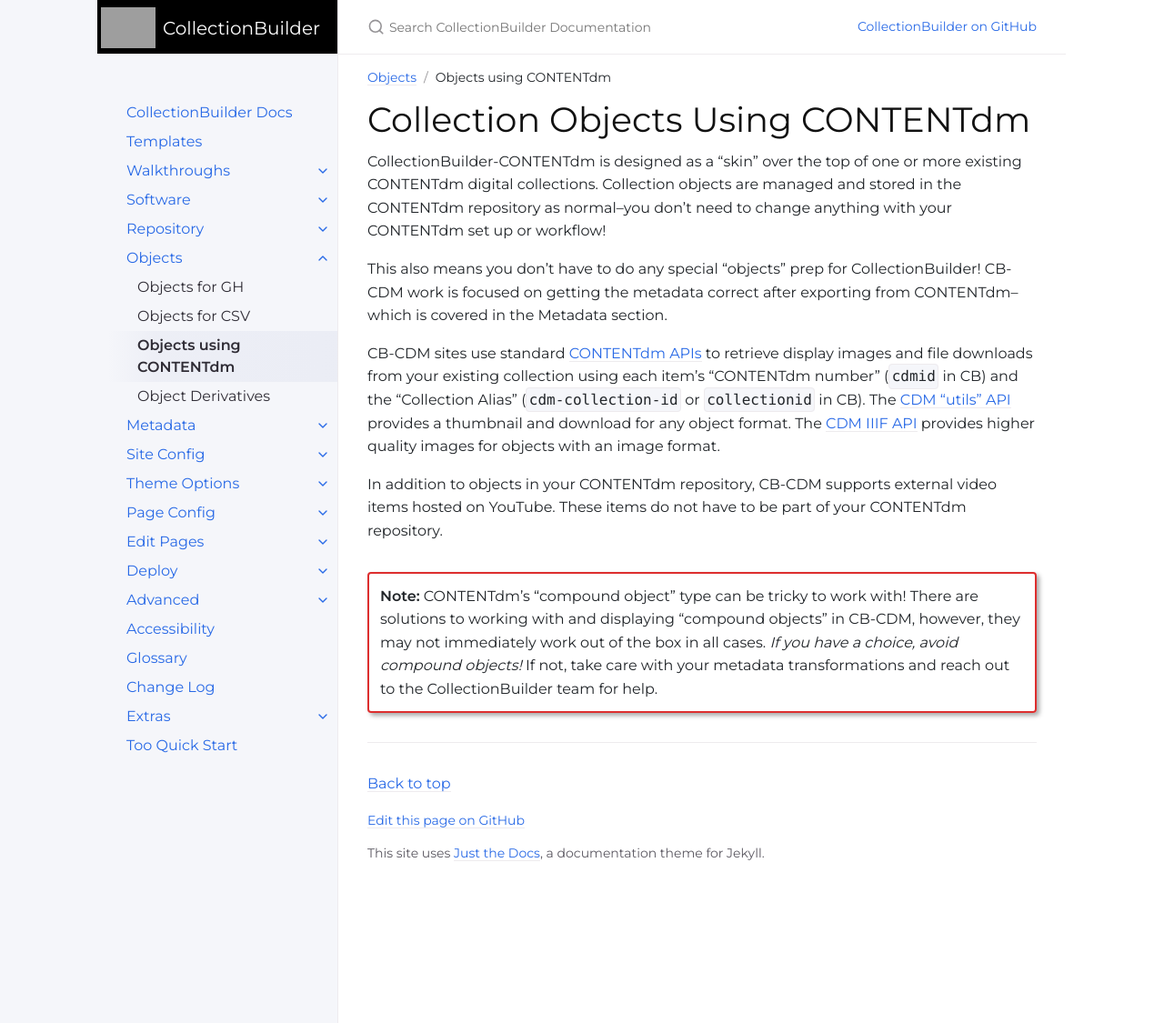
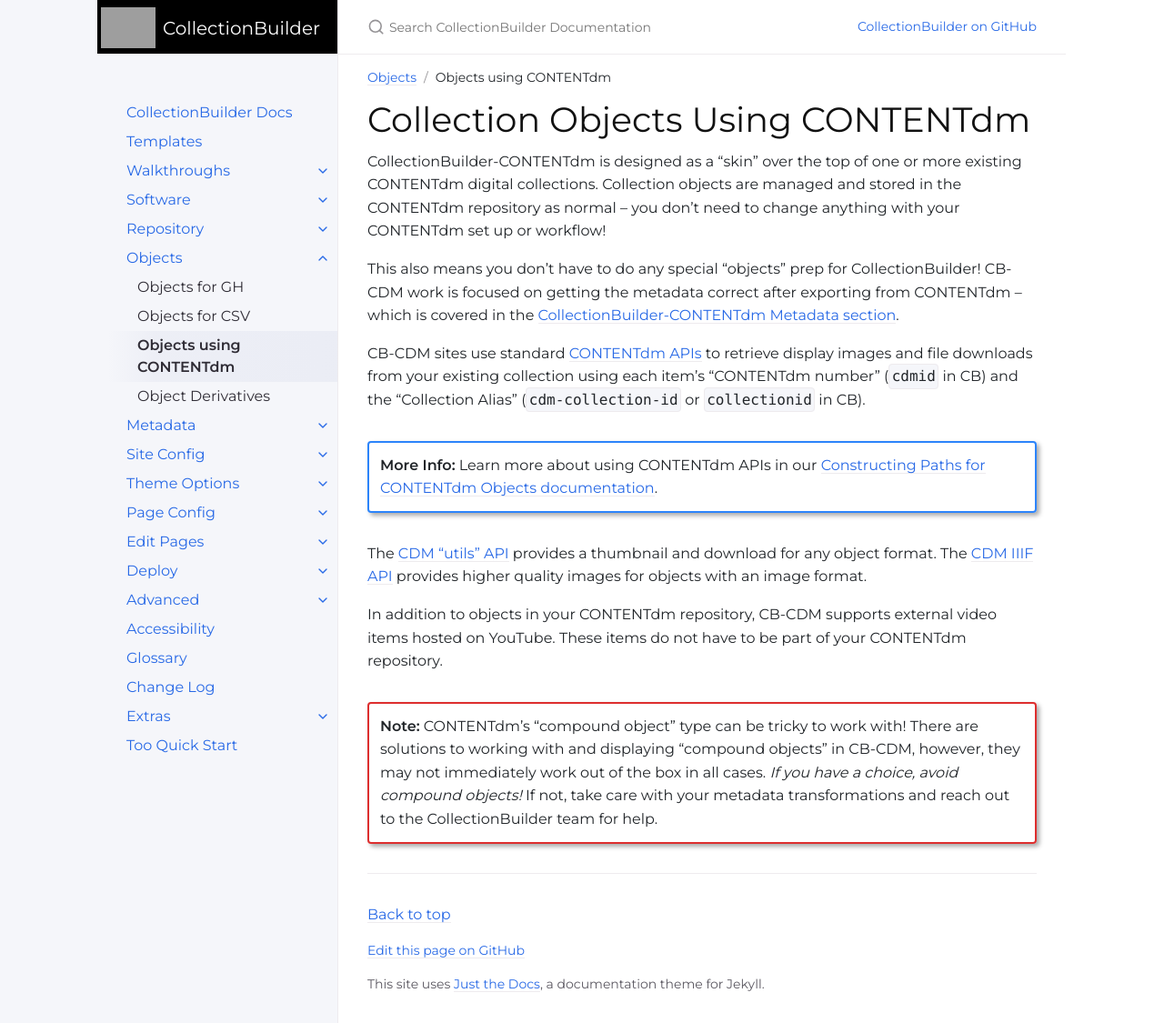
Before and after one commit to CollectionBuilder/cb-docs, a Jekyll site: the page built from docs/objects/cdm-objects.md, in a window 1280 px wide and 1125 px high. Shown: the whole window at 91% size. Built offline with Jekyll 4.4.1, drawn with Linux system fonts in a browser that asks for light colours; comment, search, counter and statistics services are not loaded.

Commit message:
Add alert box and link to cdm metadata section

```diff
--- a/docs/objects/cdm-objects.md
+++ b/docs/objects/cdm-objects.md
@@ -6,15 +6,18 @@ nav_order: 3
 
 # Collection Objects Using CONTENTdm
 
-CollectionBuilder-CONTENTdm is designed as a "skin" over the top of one or more existing CONTENTdm digital collections.
-Collection objects are managed and stored in the CONTENTdm repository as normal--you don't need to change anything with your CONTENTdm set up or workflow!
+CollectionBuilder-CONTENTdm is designed as a "skin" over the top of one or more existing CONTENTdm digital collections. Collection objects are managed and stored in the CONTENTdm repository as normal -- you don't need to change anything with your CONTENTdm set up or workflow!
 
 This also means you don't have to do any special "objects" prep for CollectionBuilder!
-CB-CDM work is focused on getting the metadata correct after exporting from CONTENTdm--which is covered in the Metadata section.
+CB-CDM work is focused on getting the metadata correct after exporting from CONTENTdm -- which is covered in the [CollectionBuilder-CONTENTdm Metadata section](https://collectionbuilder.github.io/cb-docs/docs/metadata/cdm_metadata/).
 
-CB-CDM sites use standard [CONTENTdm APIs](https://help.oclc.org/Metadata_Services/CONTENTdm/Advanced_website_customization/API_Reference/CONTENTdm_API) to retrieve display images and file downloads from your existing collection using each item's "CONTENTdm number" (`cdmid` in CB) and the "Collection Alias" (`cdm-collection-id` or `collectionid` in CB).
-The [CDM "utils" API](https://help.oclc.org/Metadata_Services/CONTENTdm/Advanced_website_customization/API_Reference/CONTENTdm_API/CONTENTdm_Website_API_Reference_-_utils) provides a thumbnail and download for any object format.
-The [CDM IIIF API](https://help.oclc.org/Metadata_Services/CONTENTdm/Advanced_website_customization/API_Reference/IIIF_API_reference) provides higher quality images for objects with an image format.
+CB-CDM sites use standard [CONTENTdm APIs](https://help.oclc.org/Metadata_Services/CONTENTdm/Advanced_website_customization/API_Reference/CONTENTdm_API){:target="_blank" rel="noopener"} to retrieve display images and file downloads from your existing collection using each item's "CONTENTdm number" (`cdmid` in CB) and the "Collection Alias" (`cdm-collection-id` or `collectionid` in CB).
+
+{:.alert .alert-blue}
+**More Info:** Learn more about using CONTENTdm APIs in our [Constructing Paths for CONTENTdm Objects documentation](https://collectionbuilder.github.io/cb-docs/docs/metadata/object-paths/#path-for-contentdm-objects){:target="_blank" rel="noopener"}.
+
+The [CDM "utils" API](https://help.oclc.org/Metadata_Services/CONTENTdm/Advanced_website_customization/API_Reference/CONTENTdm_API/CONTENTdm_Website_API_Reference_-_utils){:target="_blank" rel="noopener"} provides a thumbnail and download for any object format.
+The [CDM IIIF API](https://help.oclc.org/Metadata_Services/CONTENTdm/Advanced_website_customization/API_Reference/IIIF_API_reference){:target="_blank" rel="noopener"} provides higher quality images for objects with an image format.
 
 In addition to objects in your CONTENTdm repository, CB-CDM supports external video items hosted on YouTube.
 These items do not have to be part of your CONTENTdm repository.
```
